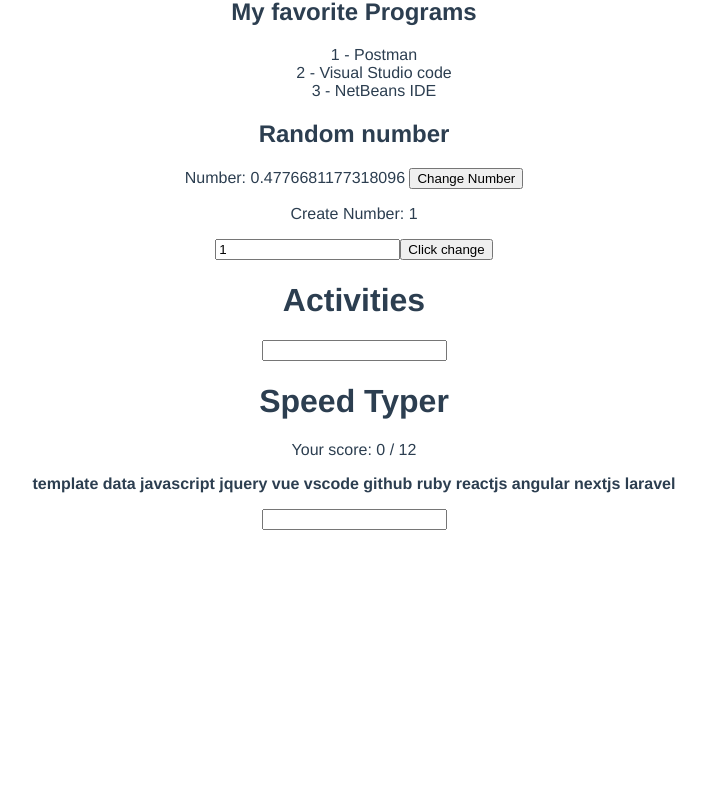
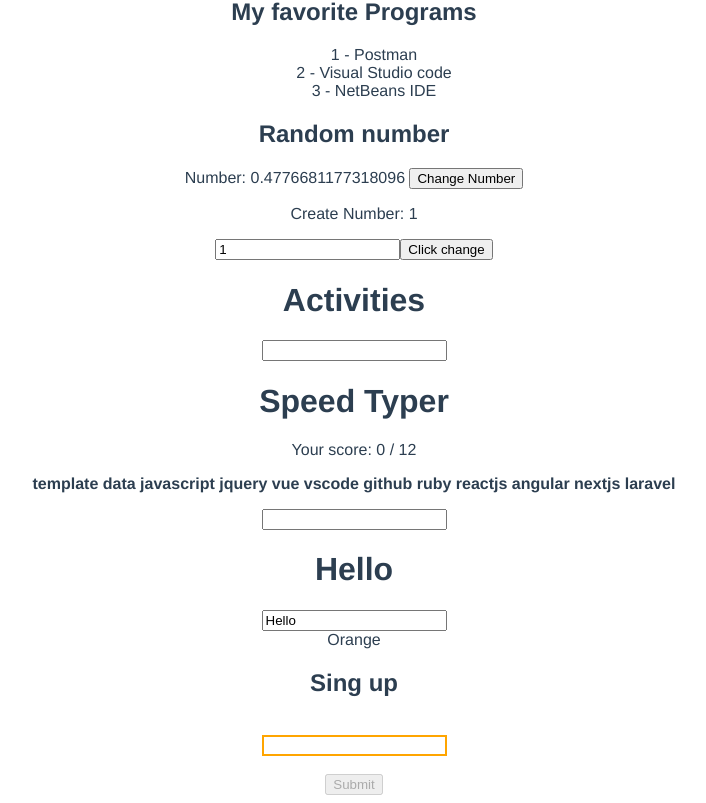
Before and after one commit to StyvenSoft/practice-vue, a Vue app: page / in a window 1280 px wide. Shown: the part 793-1596 px from the top of the page, without its empty margins (286-992 px from the left). Before the commit the page ends 1331 px from the top, so only its background shows below. Built offline with nearby package versions, Linux system fonts and the light colour scheme.

Commit message:
Created The Vue Instances basics

```diff
--- a/src/App.vue
+++ b/src/App.vue
@@ -4,6 +4,7 @@
   <HelloWorld msg="Hello world friends!"/>
   <Welcome />
   <SpeedTyper />
+  <VueBasics />
 </template>
 
 <!-- Logic section -->
@@ -11,13 +12,15 @@
 import HelloWorld from './components/HelloWorld.vue'
 import Welcome from './components/welcome.vue'
 import SpeedTyper from './components/speedTyper.vue'
+import VueBasics from './components/vueBasics.vue'
 
 export default {
   name: 'App',
   components: {
     HelloWorld,
     Welcome,
-    SpeedTyper
+    SpeedTyper,
+    VueBasics
   }
 }
 </script>
--- /dev/null
+++ b/src/components/vueBasics.vue
@@ -0,0 +1,46 @@
+<template>
+    <h1>{{ greeting }}</h1>
+    <input v-model="greeting">
+
+    <div v-if="count === 1">Green</div>
+    <div v-else-if="count === 2">Red</div>
+    <div v-else>Orange</div>
+
+    <h2>Sing up</h2>
+    <br>
+    <input v-model="email"
+           :class="[email.length < 2 ? 'orange' : 'green']">
+    <br>
+    <br>
+    <button onclick="alert('Signed Up')"
+            :disabled="email.length < 2"
+    >Submit</button>
+
+</template>
+
+<script>
+export default {
+    data() {
+        return {
+            greeting: "Hello ",
+            count: 0,
+            email: '',
+        }
+    }
+}
+</script>
+
+<style scoped>
+
+input:focus {
+    outline: none;
+}
+
+.orange {
+    border: 2px solid orange;
+}
+
+.green {
+    border: 2px solid green;
+}
+</style>
```
